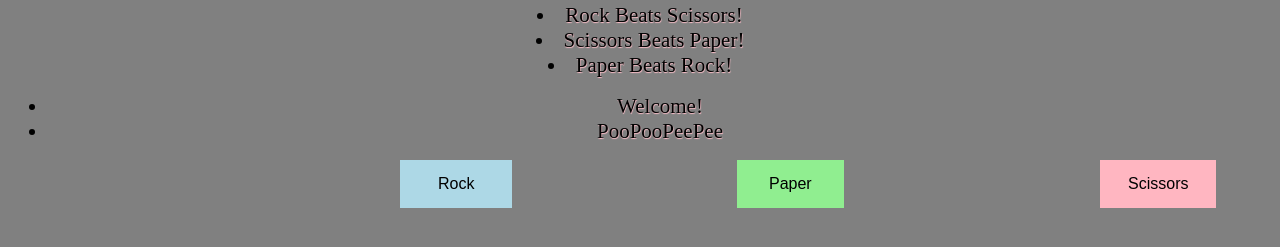
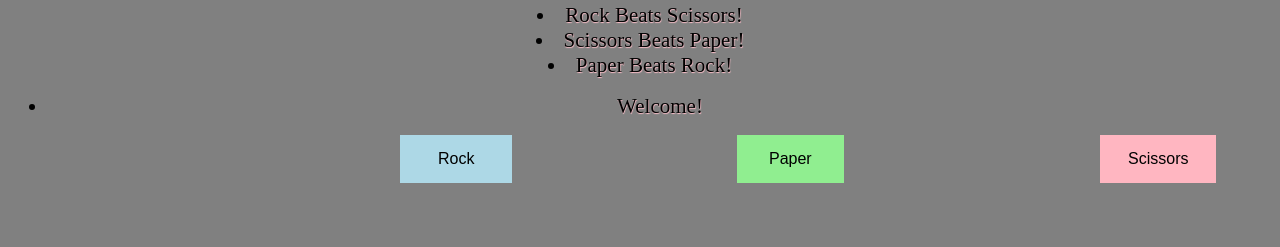
Before and after one commit to Tahaa17/RPS-SOFE2720, a website: page index.html in a window 1280 px wide. Shown: the part 155-402 px from the top of the page. Drawn offline with nearby package versions, Linux system fonts and the light colour scheme; no server answers.

Commit message:
Removed testing code and added comments

```diff
--- a/static/game.js
+++ b/static/game.js
@@ -1,6 +1,7 @@
 var socket = io();
 
 //RPS STUFF
+//Function to put game events onto html page
 function logGameEvents(text)
 {
   var displayContainer=document.getElementById('gameEvents')
@@ -9,6 +10,7 @@ function logGameEvents(text)
 
   displayContainer.appendChild(gameEvent);
 };
+//Adding listeners to the choices buttons
 function addChoices()
 {
   var rockButton=document.getElementById('rock');
@@ -26,7 +28,6 @@ function addChoices()
   });
 };
 addChoices();
-logGameEvents('PooPooPeePee');
 
+//Listening for game events
 socket.on('message',logGameEvents)
-//THIS IS OLD GAME STUFF
```
Also changed, not shown: server.js (+7 -0 lines), index.html (indentation only).
